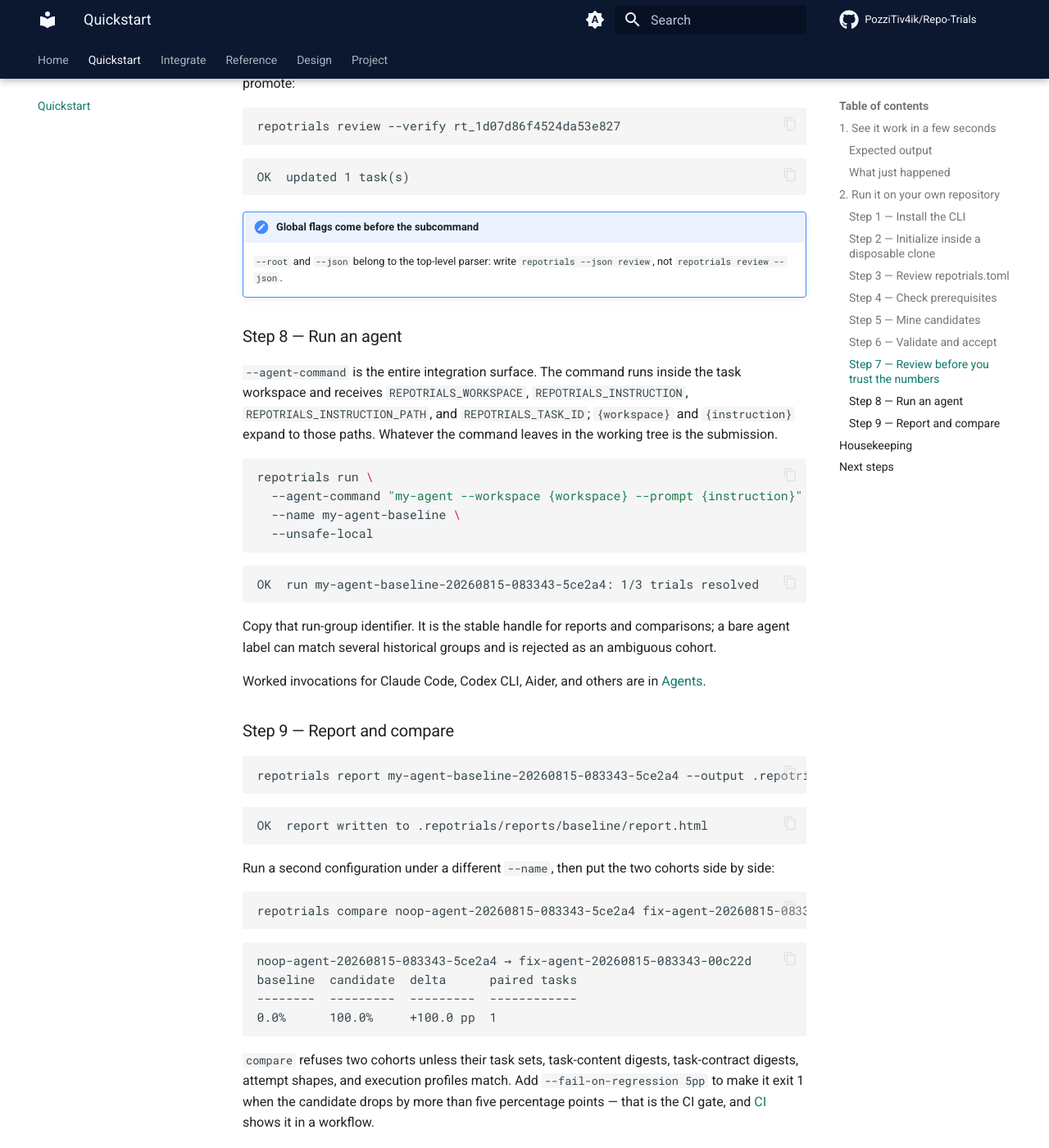
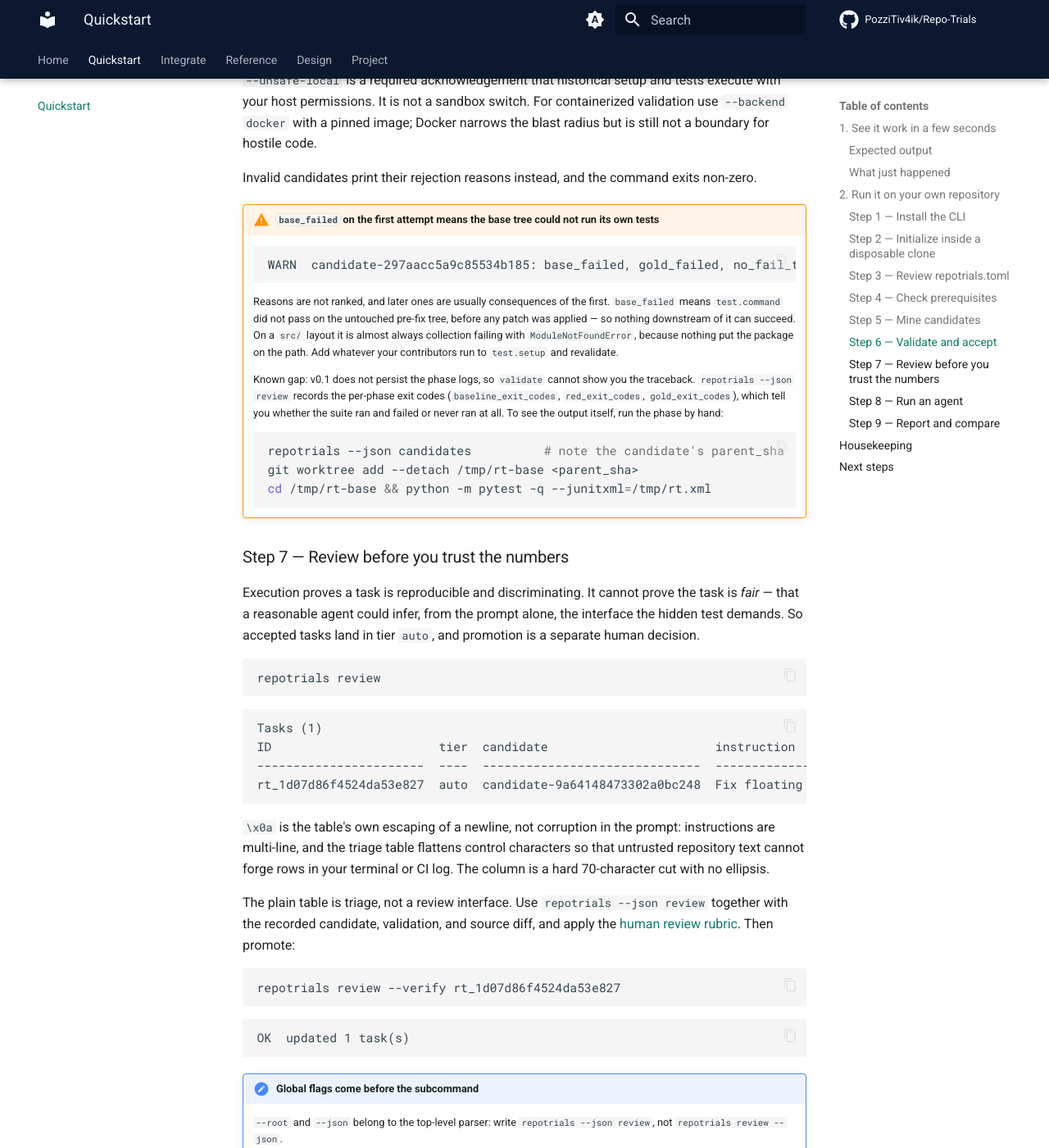
Before and after one commit to Mr-V1be/Repo-Trials, an MkDocs documentation site: the page built from docs/quickstart.md, in a window 1280 px wide and 1400 px high, scrolled down 5564 px. Shown: the whole window at 82% size. Built offline with MkDocs 1.6.1 and Material for MkDocs 9.7.7, drawn with Linux system fonts in a browser that asks for light colours; comment, search, counter and statistics services are not loaded; some of the changed text lies outside the part shown.

Commit message:
fix: correct claims and defects found in adversarial review
Documentation accuracy:
- docs/index.md described a four-way FAIL_TO_FAIL/PASS_TO_FAIL classification
  that does not exist; validation.py derives only fail_to_pass and pass_to_pass.
- docs/faq.md pointed at a README anchor that no longer exists and named two
  projects the README table does not contain.
- docs/agents.md overstated what the prompt sanitiser strips, and mislabelled
  the generic wrapper listing.
- README now discloses that claude-code.sh imposes a --max-turns 40 cap that no
  other recipe sets, so the table's runs are not budget-matched out of the box.
- The documentation badge pointed at a Pages site that is not enabled yet.
- docs/quickstart.md was a dead end on a failed validation: it now explains the
  rejection reasons and how to read the recorded exit codes, and warns about the
  src-layout glob/test-command mismatch in the default config.

Correctness:
- The demo's pytest guard resolved python3 when python was absent, so it passed
  and the demo then died with a raw FileNotFoundError. The generated fixture
  config runs literal `python` without a shell, so that is what must be probed.
- The guard's remedy suggested a pip command that cannot work under uvx.
- docs.yml called Configure Pages in the build job, which fails before Pages is
  enabled and needs no output here; mkdocs takes its base URL from site_url.
- release.yml pinned upload-artifact, download-artifact, and action-gh-release
  to superseded majors.
- mkdocs rendered the architecture flowchart as raw mermaid source.

````diff
--- a/docs/quickstart.md
+++ b/docs/quickstart.md
@@ -82,8 +82,8 @@ OK  stored 1 candidate(s), including 1 new
 $ repotrials --root .../demo-repository candidates
 Candidates (1)
 ID                              commit     source  tests  lines  title
-------------------------------  ---------  ------  -----  -----  ---------------------------------------
-candidate-cccfb93cafebceb33d74  a1772c9b3  1       1      7      Fix floating point cart total with re...
+------------------------------  ---------  ------  -----  -----  --------------------------------------------------
+candidate-cccfb93cafebceb33d74  a1772c9b3  1       1      7      Fix floating point cart total with regression test
 $ repotrials --root .../demo-repository validate --repeats 1 --accept --unsafe-local
 OK  candidate-cccfb93cafebceb33d74: valid
 
@@ -175,8 +175,8 @@ directory holds source snapshots, hidden tests, gold patches, and raw logs.
 
 ### Step 3 — Review `repotrials.toml`
 
-This is the step people skip, and it is the step that decides whether mining finds anything. At
-minimum check four things:
+This is the step people skip, and it is the step that decides whether mining finds anything and
+whether validation can execute what it finds. At minimum check four things:
 
 | Setting | Why it matters |
 |---|---|
@@ -184,6 +184,37 @@ minimum check four things:
 | `test.setup` | Frozen commands run before every phase. Prefer pinned, already-installed dependencies. |
 | `test.source_globs` / `test.test_globs` | Defaults assume `src/**/*.py` and `tests/**/*.py`. A different layout mines zero candidates. |
 | `execution.attempts` | Validation **freezes** this budget into every task. `run --attempts` is accepted only when it equals the frozen value, so set it now. |
+
+!!! warning "Run the configured test command by hand before you mine"
+
+    The defaults are `setup = []` and `command = "python -m pytest -q --junitxml={junit}"`. They
+    assume the suite is importable from a clean checkout with nothing installed. A `src/` layout
+    is the common case where that is false: `python -m pytest` puts the repository root on
+    `sys.path`, not `src/`, so collection ends in `ModuleNotFoundError` and every phase exits 2.
+    Mining still stores the candidate; `validate` then reports
+    `base_failed, gold_failed, no_fail_to_pass` without naming the cause.
+
+    ```bash
+    cd /path/to/scratch-clone-of-your-repo
+    python -m pytest -q     # must collect and pass here before RepoTrials can reproduce anything
+    ```
+
+    For a `src/` layout, either tell pytest where the package lives:
+
+    ```toml
+    [test]
+    command = "python -m pytest -q -o pythonpath=src --junitxml={junit}"
+    ```
+
+    or install the project into the evaluation environment:
+
+    ```toml
+    [test]
+    setup = ["python -m pip install -e ."]
+    ```
+
+    The `pythonpath` form needs no network, which matters for `--backend docker`: validation
+    containers run with networking disabled.
 
 Start small while you are calibrating:
 
@@ -228,8 +259,8 @@ repotrials candidates
 OK  stored 1 candidate(s), including 1 new
 Candidates (1)
 ID                              commit     source  tests  lines  title
-------------------------------  ---------  ------  -----  -----  ---------------------------------------
-candidate-9a64148473302a0bc248  50055c2a1  1       1      7      Fix floating point cart total with re...
+------------------------------  ---------  ------  -----  -----  --------------------------------------------------
+candidate-9a64148473302a0bc248  50055c2a1  1       1      7      Fix floating point cart total with regression test
 ```
 
 `--since 12.months.ago` is the other useful bound. Plain `mine` is entirely local; only
@@ -265,6 +296,29 @@ boundary for hostile code.
 
 Invalid candidates print their rejection reasons instead, and the command exits non-zero.
 
+!!! warning "`base_failed` on the first attempt means the base tree could not run its own tests"
+
+    ```text
+    WARN  candidate-297aacc5a9c85534b185: base_failed, gold_failed, no_fail_to_pass
+    ```
+
+    Reasons are not ranked, and later ones are usually consequences of the first. `base_failed`
+    means `test.command` did not pass on the untouched pre-fix tree, before any patch was applied
+    — so nothing downstream of it can succeed. On a `src/` layout it is almost always collection
+    failing with `ModuleNotFoundError`, because nothing put the package on the path. Add whatever
+    your contributors run to `test.setup` and revalidate.
+
+    Known gap: v0.1 does not persist the phase logs, so `validate` cannot show you the traceback.
+    `repotrials --json review` records the per-phase exit codes (`baseline_exit_codes`,
+    `red_exit_codes`, `gold_exit_codes`), which tell you whether the suite ran and failed or never
+    ran at all. To see the output itself, run the phase by hand:
+
+    ```bash
+    repotrials --json candidates          # note the candidate's parent_sha
+    git worktree add --detach /tmp/rt-base <parent_sha>
+    cd /tmp/rt-base && python -m pytest -q --junitxml=/tmp/rt.xml
+    ```
+
 ### Step 7 — Review before you trust the numbers
 
 Execution proves a task is reproducible and discriminating. It cannot prove the task is *fair* —
@@ -278,9 +332,14 @@ repotrials review
 ```text
 Tasks (1)
 ID                       tier  candidate                       instruction
------------------------  ----  ------------------------------  -----------------------------------------
-rt_1d07d86f4524da53e827  auto  candidate-9a64148473302a0bc248  Fix floating point cart total with reg...
+-----------------------  ----  ------------------------------  ----------------------------------------------------------------------------
+rt_1d07d86f4524da53e827  auto  candidate-9a64148473302a0bc248  Fix floating point cart total with regression test\x0a\x0aFix floating point
 ```
+
+`\x0a` is the table's own escaping of a newline, not corruption in the prompt: instructions are
+multi-line, and the triage table flattens control characters so that untrusted repository text
+cannot forge rows in your terminal or CI log. The column is a hard 70-character cut with no
+ellipsis.
 
 The plain table is triage, not a review interface. Use `repotrials --json review` together with
 the recorded candidate, validation, and source diff, and apply the
--- a/mkdocs.yml
+++ b/mkdocs.yml
@@ -69,7 +69,12 @@ markdown_extensions:
   - tables
   - pymdownx.details
   - pymdownx.inlinehilite
-  - pymdownx.superfences
+  - pymdownx.superfences:
+      custom_fences:
+        # Renders the architecture flowchart as a diagram instead of as source.
+        - name: mermaid
+          class: mermaid
+          format: !!python/name:pymdownx.superfences.fence_code_format
   - pymdownx.tabbed:
       alternate_style: true
   - pymdownx.highlight:
````
Also changed, not shown: README.md (+6 -6 lines), docs/agents.md (+16 -6 lines), docs/assets/README.md (+28 -9 lines), docs/faq.md (+11 -7 lines), docs/index.md (+2 -2 lines), 4 other files.
